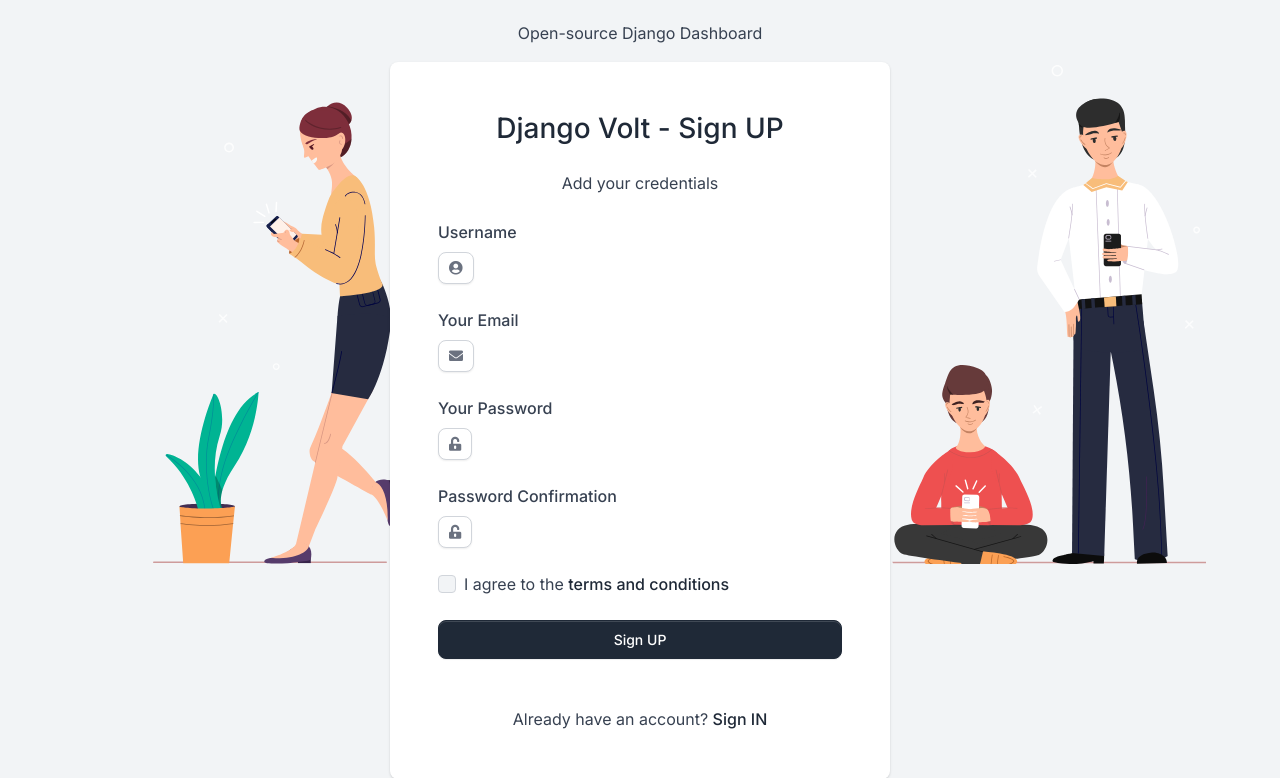
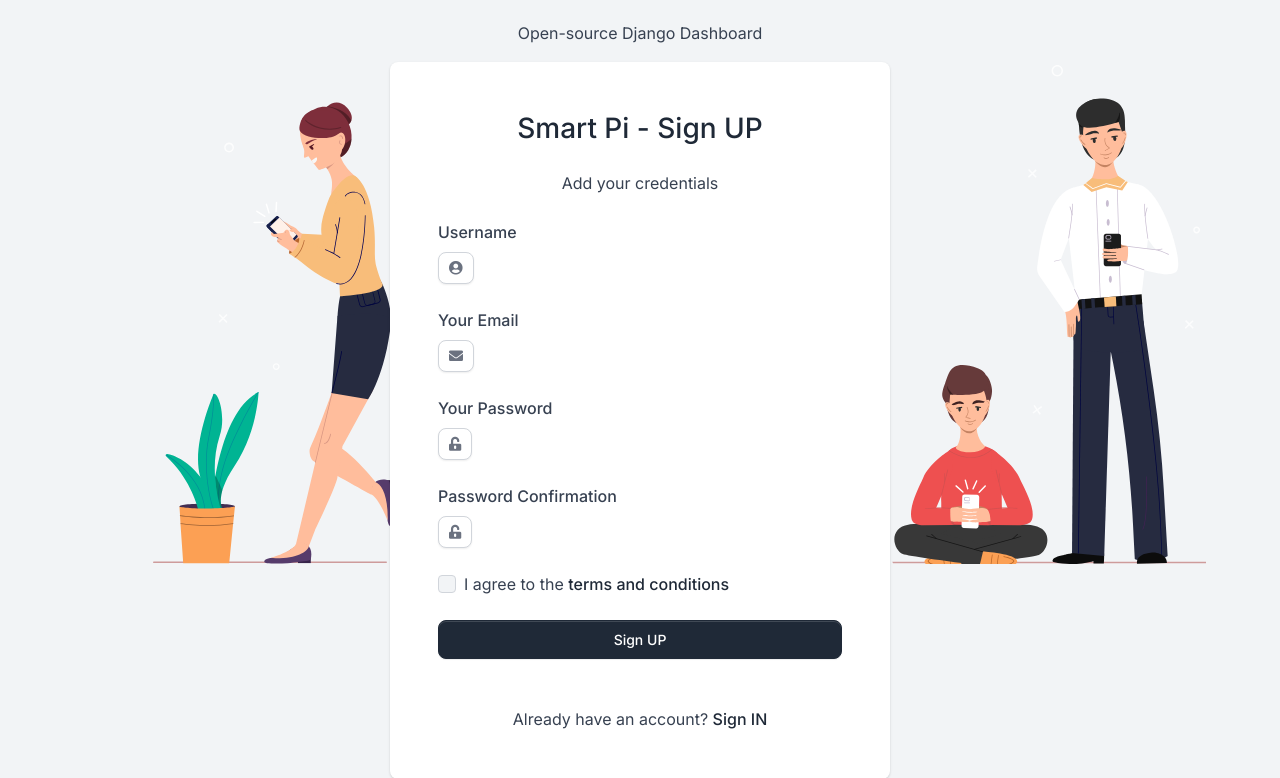
Before and after one commit to zacniewski/SmartPi, a Django app: template apps/templates/accounts/register.html in a window 1280 px wide. Shown: the top 778 px of the page. Run offline with Django 3.2, Linux system fonts and the light colour scheme; the template is opened without the code that fills it, so the values that code supplies are empty; some libraries are stand-ins or nearby versions.

Commit message:
New name

```diff
--- a/apps/templates/accounts/register.html
+++ b/apps/templates/accounts/register.html
@@ -18,7 +18,7 @@
                         <div class="bg-white shadow border-0 rounded border-light p-4 p-lg-5 w-100 fmxw-500">
                             <div class="text-center text-md-center mb-4 mt-md-0">
                                 <h1 class="mb-0 h3">
-                                    Django Volt - Sign UP
+                                    Smart Pi - Sign UP
                                 </h1>
                                 <br />
                                 <p>
```
